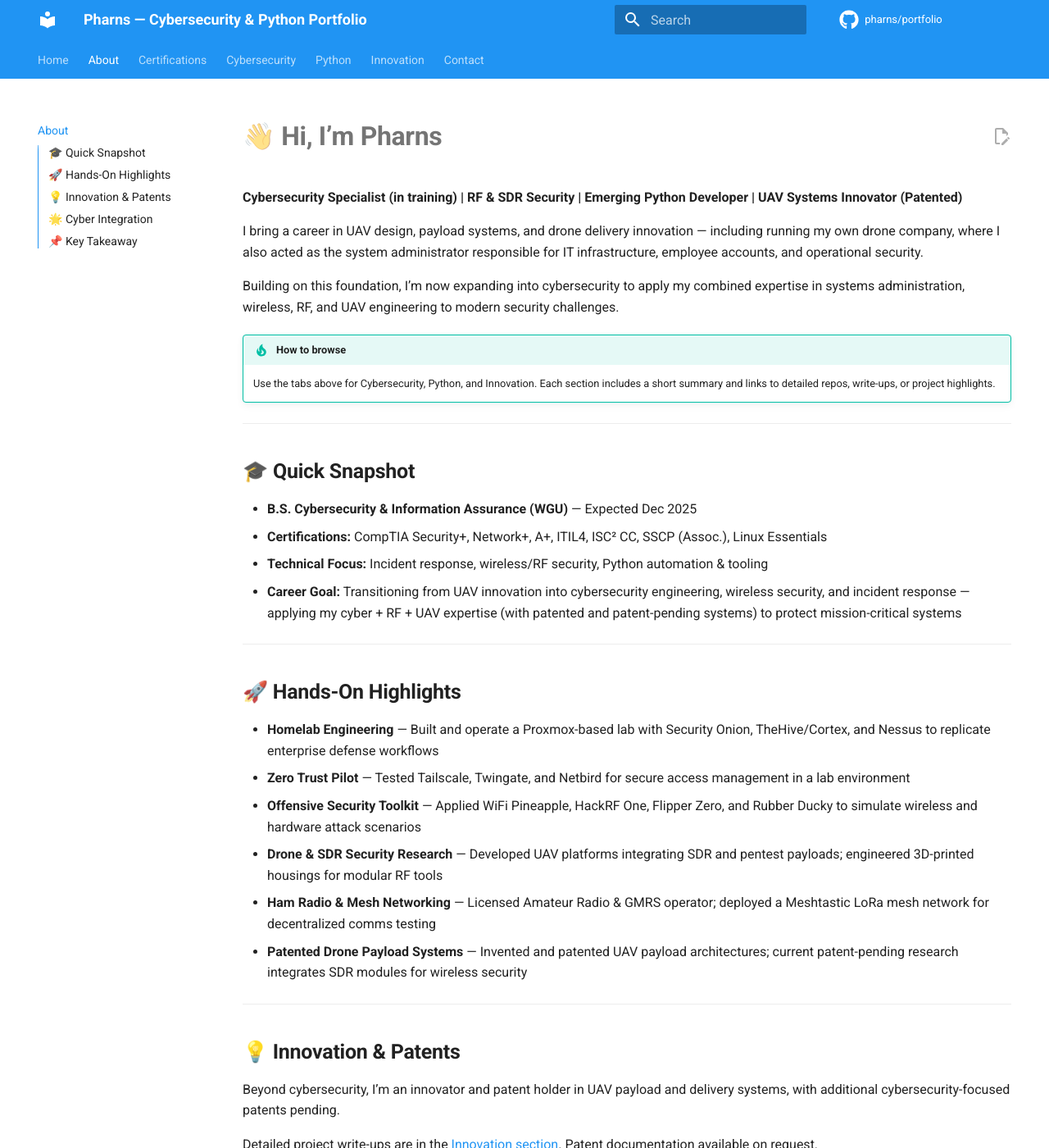
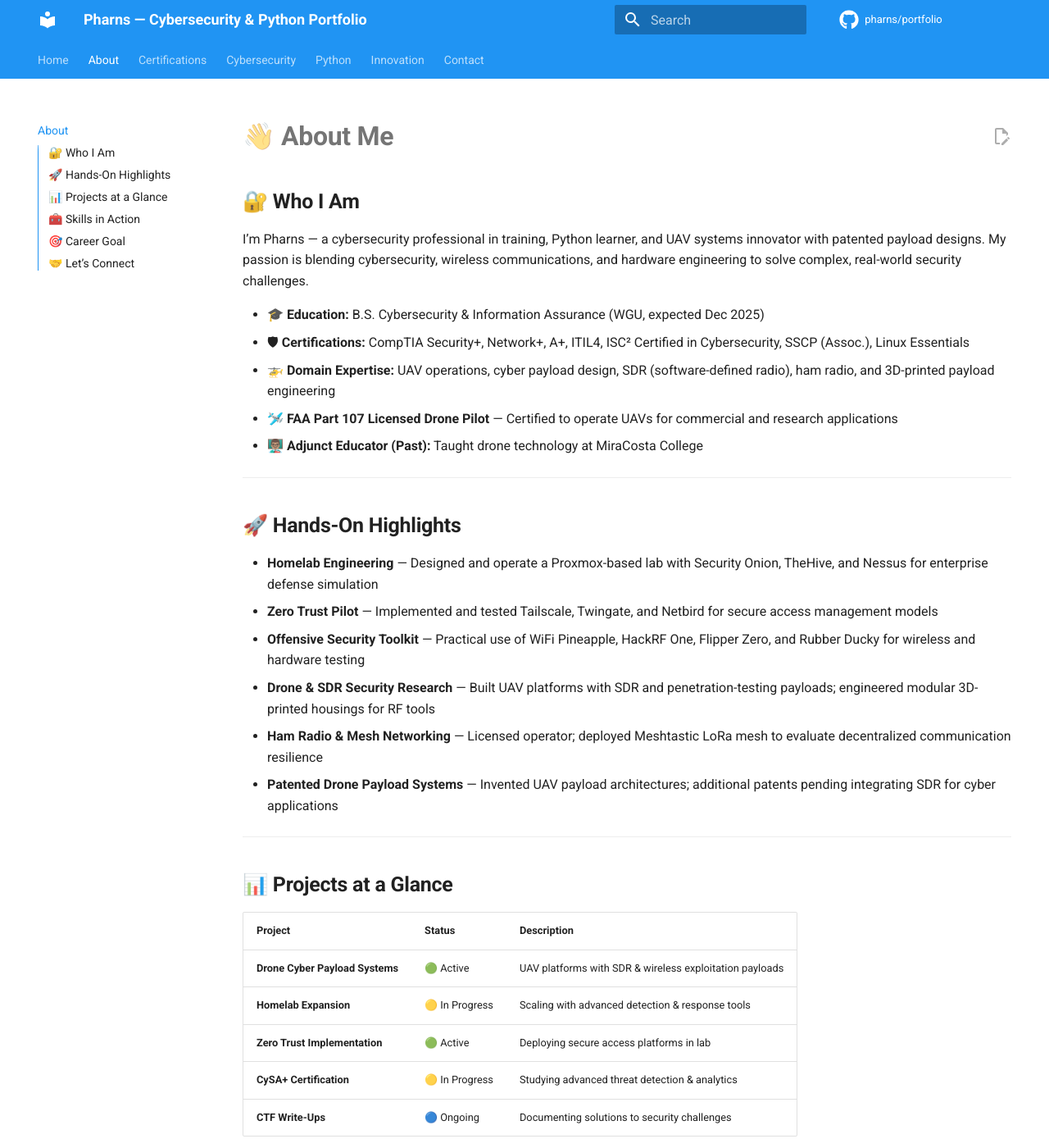
Before and after one commit to Pharns/portfolio, an MkDocs documentation site: the page built from docs/about.md, in a window 1280 px wide and 1400 px high. Shown: the whole window at 82% size. Built offline with MkDocs 1.6.1 and Material for MkDocs 9.7.7, drawn with Linux system fonts in a browser that asks for light colours; comment, search, counter and statistics services are not loaded; some of the changed text lies outside the part shown.

```diff
--- a/docs/about.md
+++ b/docs/about.md
@@ -1,48 +1,55 @@
-# **👋 Hi, I’m Pharns**
+# 👋 **About Me**
 
-**Cybersecurity Specialist (in training) | RF & SDR Security | Emerging Python Developer | UAV Systems Innovator (Patented)**
+## 🔐 **Who I Am**
+I’m Pharns — a cybersecurity professional in training, Python learner, and UAV systems innovator with patented payload designs. My passion is blending cybersecurity, wireless communications, and hardware engineering to solve complex, real-world security challenges.
 
-I bring a career in UAV design, payload systems, and drone delivery innovation — including running my own drone company, where I also acted as the system administrator responsible for IT infrastructure, employee accounts, and operational security.
-
-Building on this foundation, I’m now expanding into cybersecurity to apply my combined expertise in systems administration, wireless, RF, and UAV engineering to modern security challenges.
-
-!!! tip "How to browse"
-    Use the tabs above for Cybersecurity, Python, and Innovation. Each section includes a short summary and links to detailed repos, write-ups, or project highlights.
-
----
-
-## **🎓 Quick Snapshot**
-- **B.S. Cybersecurity & Information Assurance (WGU)** — Expected Dec 2025
-- **Certifications:** CompTIA Security+, Network+, A+, ITIL4, ISC² CC, SSCP (Assoc.), Linux Essentials
-- **Technical Focus:** Incident response, wireless/RF security, Python automation & tooling
-- **Career Goal:** Transitioning from UAV innovation into cybersecurity engineering, wireless security, and incident response — applying my cyber + RF + UAV expertise (with patented and patent-pending systems) to protect mission-critical systems
+- 🎓 **Education:** B.S. Cybersecurity & Information Assurance (WGU, expected Dec 2025)
+- 🛡 **Certifications:** CompTIA Security+, Network+, A+, ITIL4, ISC² Certified in Cybersecurity, SSCP (Assoc.), Linux Essentials
+- 🚁 **Domain Expertise:** UAV operations, cyber payload design, SDR (software-defined radio), ham radio, and 3D-printed payload engineering
+- 🛩️ **FAA Part 107 Licensed Drone Pilot** — Certified to operate UAVs for commercial and research applications
+- 👨🏽‍🏫 **Adjunct Educator (Past):** Taught drone technology at MiraCosta College
 
 ---
 
 ## 🚀 **Hands-On Highlights**
-
-- **Homelab Engineering** — Built and operate a Proxmox-based lab with Security Onion, TheHive/Cortex, and Nessus to replicate enterprise defense workflows
-- **Zero Trust Pilot** — Tested Tailscale, Twingate, and Netbird for secure access management in a lab environment
-- **Offensive Security Toolkit** — Applied WiFi Pineapple, HackRF One, Flipper Zero, and Rubber Ducky to simulate wireless and hardware attack scenarios
-- **Drone & SDR Security Research** — Developed UAV platforms integrating SDR and pentest payloads; engineered 3D-printed housings for modular RF tools
-- **Ham Radio & Mesh Networking** — Licensed Amateur Radio & GMRS operator; deployed a Meshtastic LoRa mesh network for decentralized comms testing
-- **Patented Drone Payload Systems** — Invented and patented UAV payload architectures; current patent-pending research integrates SDR modules for wireless security
+- **Homelab Engineering** — Designed and operate a Proxmox-based lab with Security Onion, TheHive, and Nessus for enterprise defense simulation
+- **Zero Trust Pilot** — Implemented and tested Tailscale, Twingate, and Netbird for secure access management models
+- **Offensive Security Toolkit** — Practical use of WiFi Pineapple, HackRF One, Flipper Zero, and Rubber Ducky for wireless and hardware testing
+- **Drone & SDR Security Research** — Built UAV platforms with SDR and penetration-testing payloads; engineered modular 3D-printed housings for RF tools
+- **Ham Radio & Mesh Networking** — Licensed operator; deployed Meshtastic LoRa mesh to evaluate decentralized communication resilience
+- **Patented Drone Payload Systems** — Invented UAV payload architectures; additional patents pending integrating SDR for cyber applications
 
 ---
 
-## 💡 **Innovation & Patents**
-Beyond cybersecurity, I’m an innovator and patent holder in UAV payload and delivery systems, with additional cybersecurity-focused patents pending.
+## 📊 **Projects at a Glance**
 
-Detailed project write-ups are in the [Innovation section](innovation/). Patent documentation available on request.
+| **Project**                     | **Status**    | **Description**                                        |
+| -------------------------------- | ------------- | ------------------------------------------------------ |
+| **Drone Cyber Payload Systems** | 🟢 Active      | UAV platforms with SDR & wireless exploitation payloads |
+| **Homelab Expansion**           | 🟡 In Progress | Scaling with advanced detection & response tools       |
+| **Zero Trust Implementation**   | 🟢 Active      | Deploying secure access platforms in lab               |
+| **CySA+ Certification**         | 🟡 In Progress | Studying advanced threat detection & analytics         |
+| **CTF Write-Ups**               | 🔵 Ongoing     | Documenting solutions to security challenges           |
 
 ---
 
-## 🌟 **Cyber Integration**
-- My homelab supports UAV-cyber integration testing
-- RF/SDR research feeds into secure payload and delivery design
-- Python projects automate analysis, testing, and proof-of-concept tooling
+## 🧰 **Skills in Action**
+- **Threat Detection & Incident Response** → SOC workflows, labs, and CTF training
+- **Penetration Testing** → Wireless, web app, privilege escalation, exploit development
+- **Wireless & RF Security** → SDR, ham radio, UAV-based RF interception, mesh networking
+- **Linux System Admin** → File system management, scripting, system hardening
+- **Packet Analysis & Network Defense** → Protocol analysis, detection engineering
+- **Malware Analysis (Intro)** → IOC identification, sandboxing, reverse-engineering basics
 
 ---
 
-## 📌 **Key Takeaway**
-I’m a seasoned UAV innovator, FAA Part 107 licensed pilot, former adjunct educator, and patent holder now expanding into cybersecurity. My goal is to combine drone engineering, RF/wireless expertise, and cybersecurity knowledge to protect mission-critical systems.
+## 🎯 **Career Goal**
+I’m seeking opportunities in **cybersecurity engineering, wireless security, and incident response**, where I can apply my certifications, homelab experience, and UAV/cyber innovations (with patented and pending systems) to protect mission-critical systems.
+
+---
+
+## 🤝 **Let’s Connect**
+- [LinkedIn](https://linkedin.com/in/pharns)
+- [GitHub](https://github.com/pharns)
+
+<p align="center"><i>“Building a safer digital world, one project at a time.”</i></p>
```
Also changed, not shown: docs/aboutme(lite).md (added, +30 -0 lines), docs/index.md (line endings or trailing spaces).
